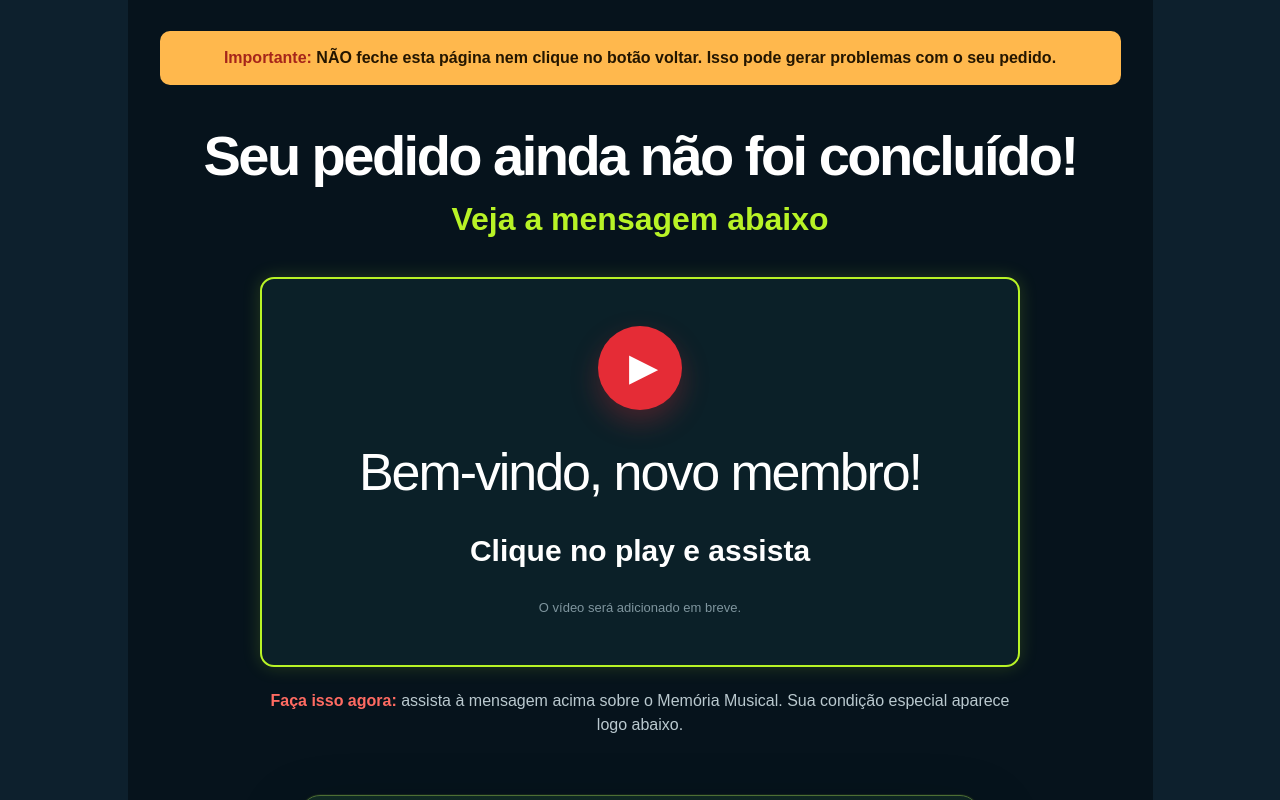
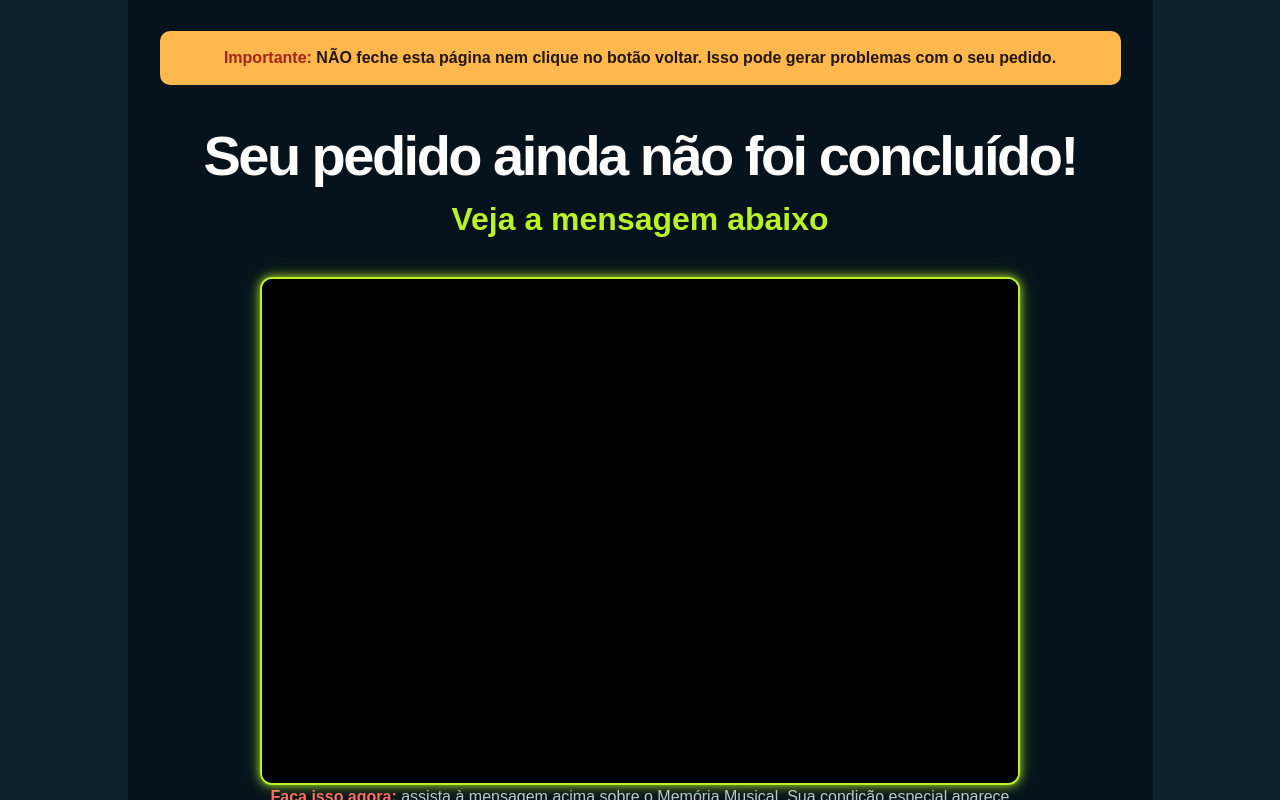
Before and after one commit to TACIO10/Enfermusic-upsell, a Next.js app: page / in a window 1280 px wide. Shown: the top 800 px of the page. Built offline with nearby package versions, Linux system fonts and the light colour scheme.

Commit message:
feat: add Vturb pending-order video

```diff
--- a/app/page.tsx
+++ b/app/page.tsx
@@ -11,12 +11,12 @@ export default function Home() {
           </div>
         </header>
 
-        <section className="video-coming" aria-label="Espaço reservado para o vídeo">
-          <span className="play-symbol" aria-hidden="true">▶</span>
-          <h2>Bem-vindo, novo membro!</h2>
-          <p>Clique no play e assista</p>
-          <small>O vídeo será adicionado em breve.</small>
-        </section>
+        <div
+          className="video-frame"
+          aria-label="Vídeo com mensagem importante"
+          dangerouslySetInnerHTML={{ __html: '<vturb-smartplayer id="vid-6ac82242b7192639646f535d" style="display:block;margin:0 auto;width:100%"><div class="vturb-player-placeholder" style="position:relative;width:100%;padding:66.74907292954263% 0 0;z-index:0;background-color:black"></div></vturb-smartplayer>' }}
+        />
+        <script dangerouslySetInnerHTML={{ __html: 'var s=document.createElement("script");s.src="https://scripts.converteai.net/f7f63c56-fc11-4d6b-889e-71d2f24f657c/players/6ac82242b7192639646f535d/v4/player.js",s.async=true,document.head.appendChild(s);' }} />
 
         <p className="watch-instruction"><strong>Faça isso agora:</strong> assista à mensagem acima sobre o Memória Musical. Sua condição especial aparece logo abaixo.</p>
 
--- a/github-pages/index.html
+++ b/github-pages/index.html
@@ -28,12 +28,17 @@
         </div>
       </header>
 
-      <section class="video-coming" aria-label="Espaço reservado para o vídeo">
-        <span class="play-symbol" aria-hidden="true">▶</span>
-        <h2>Bem-vindo, novo membro!</h2>
-        <p>Clique no play e assista</p>
-        <small>O vídeo será adicionado em breve.</small>
-      </section>
+      <div class="video-frame" aria-label="Vídeo com mensagem importante">
+        <vturb-smartplayer id="vid-6ac82242b7192639646f535d" style="display:block;margin:0 auto;width:100%">
+          <div class="vturb-player-placeholder" style="position:relative;width:100%;padding:66.74907292954263% 0 0;z-index:0;background-color:black"></div>
+        </vturb-smartplayer>
+      </div>
+      <script>
+        var s=document.createElement("script");
+        s.src="https://scripts.converteai.net/f7f63c56-fc11-4d6b-889e-71d2f24f657c/players/6ac82242b7192639646f535d/v4/player.js";
+        s.async=true;
+        document.head.appendChild(s);
+      </script>
 
       <p class="watch-instruction"><strong>Faça isso agora:</strong> assista à mensagem acima sobre o Memória Musical. Sua condição especial aparece logo abaixo.</p>
 
```
Also changed, not shown: github-pages/styles.css.
